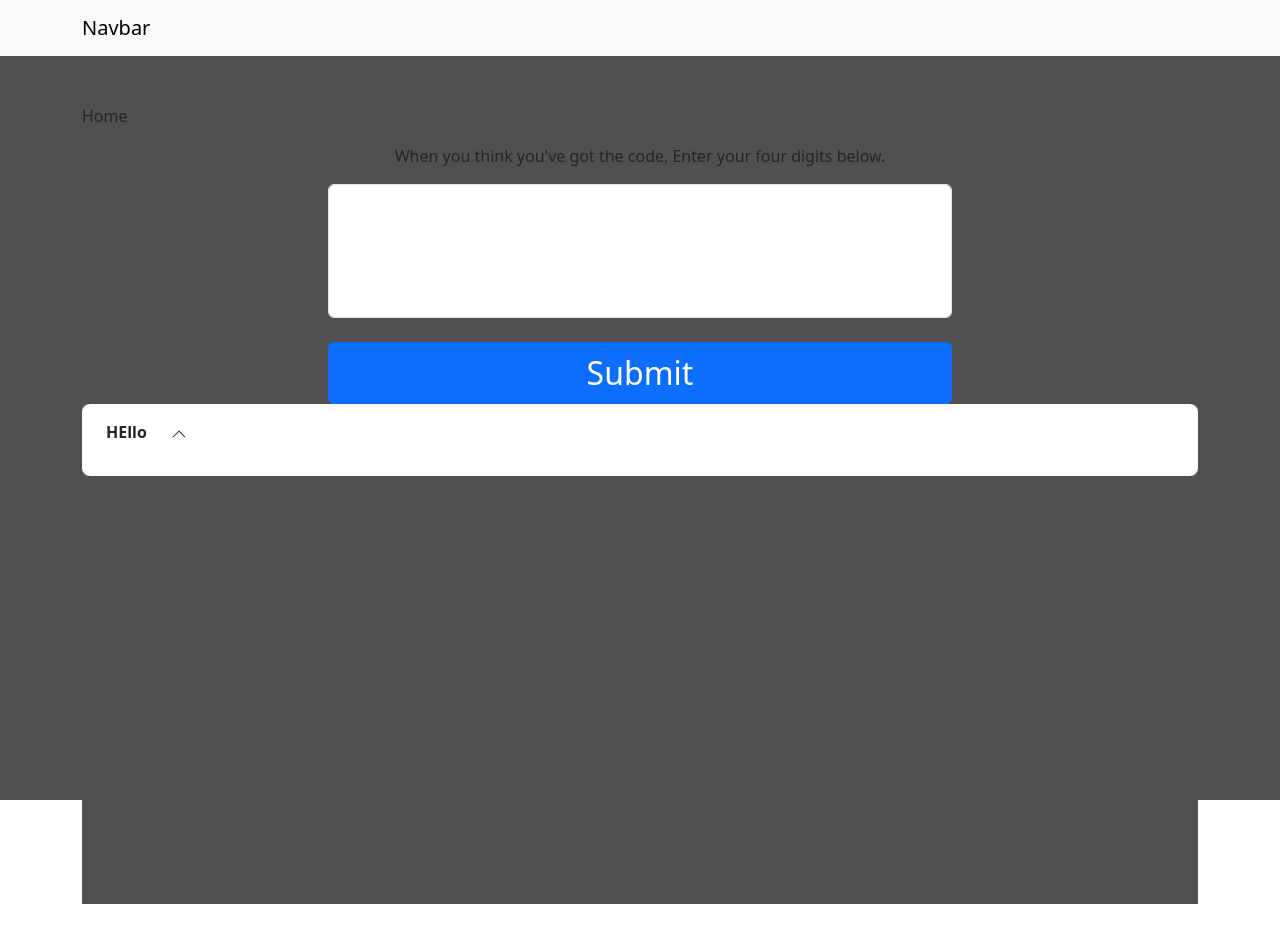
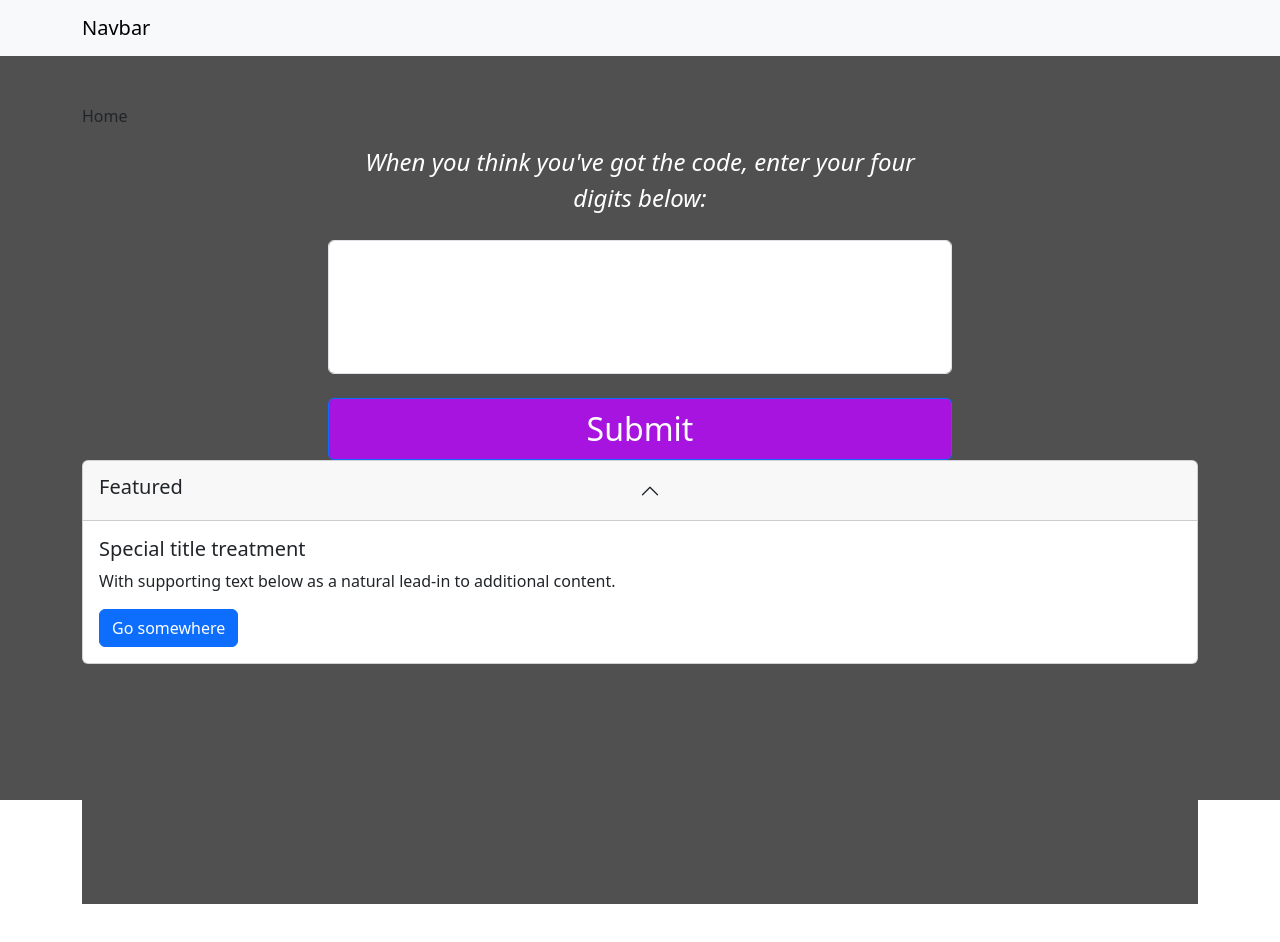
Before and after one commit to BethThomas141/curiosity-unboxed, a React (Create React App) app: page / in a window 1280 px wide. Shown: the top 942 px of the page. Built offline with nearby package versions, Linux system fonts and the light colour scheme.

Commit message:
add hint boxes

```diff
--- a/src/App.css
+++ b/src/App.css
@@ -4,7 +4,7 @@
     height: 100vh;
 }
 
-.code-input.form-control { color: coral !important;  font-size: 5em;
+.code-input.form-control { color: #a713df !important;  font-size: 5em;
     text-align: center; ;
     }
 
@@ -14,10 +14,38 @@
 
 .submit-button.btn {
     font-size: 2em;
+    background-color: #a713df;
     /*width: fit-content;*/
+
+
+}
+
+.submit-button.btn:hover {
+  background-color: #7e10aa;
+
+}
+
+.submit-button.btn:active {
+    background-color: #7e10aa !important;
+
 }
 
 .action-header:hover {
     cursor: pointer;
-    background-color: #d5d5d5;
 }
+
+.code-text {
+    color: white;
+    font-size: 24px;
+}
+
+.card-heading {
+    min-height: 3em;
+    align-items: center !important;
+    justify-content: center !important;
+}
+
+.card-heading:hover {
+    cursor: pointer;
+    color: #7e10aa;
+}
--- a/src/shared-components/CardWithArrow.jsx
+++ b/src/shared-components/CardWithArrow.jsx
@@ -1,40 +1,35 @@
 
 import { useState } from "react";
-import {ChevronDown, ChevronUp} from "react-bootstrap-icons";
-import {Col, Collapse, Row} from "react-bootstrap";
+import {CardHeading, ChevronDown, ChevronUp} from "react-bootstrap-icons";
+import {Button, Card, CardBody, CardHeader, Col, Collapse, Row} from "react-bootstrap";
 
 const CardWithArrow = ({ title, children }) => {
   const [showCard, setShowCard] = useState(true);
 
   return (
-    <div
-      className={"d-flex align-items-start px-4 pt-3 bg-white " +
-        (showCard ? "pb-3 " : "") +
-        "grey-border rounded-3"}
-    >
-      <div
-        className="w-auto action-header"
-        style={{padding: "16px", margin: "-16px"}}
-        onClick={() => setShowCard(!showCard)}
-      >
-          <Row className={"d-flex flex-row mb-3"}>
-            <Col>
-              <strong style={{fontSize: "16px"}}>{title}</strong>
-            </Col>
-            <Col className={"justify-content-end"}>
-                {showCard ? (
-                  <ChevronUp/>
-                ) : (
-                  <ChevronDown/>
-                )}
-            </Col>
-          </Row>
-      </div>
-      {/*<Collapse in={showCard}>*/}
-      {/*  <div className={"p-0 m-0"}>        <Row>*/}
-      {/*    Hello</Row></div>*/}
-      {/*</Collapse>*/}
-    </div>
+    <Card>
+      <CardHeader as="h5" className="card-heading d-flex" onClick={() => setShowCard(!showCard)}>
+        <Col>
+          <h5>Featured</h5>
+        </Col>
+<Col style={{display: 'flex'}} className={"float-end"} >
+  <ChevronUp className={"float-end"} />
+
+</Col>
+      </CardHeader>
+
+      <Collapse in={showCard}>
+        <div className="m-0 p-0">
+        <CardBody>
+        <Card.Title>Special title treatment</Card.Title>
+        <Card.Text>
+          With supporting text below as a natural lead-in to additional content.
+        </Card.Text>
+        <Button variant="primary">Go somewhere</Button>
+      </CardBody>
+        </div>
+      </Collapse>
+    </Card>
 
   )
     ;
--- a/src/shared-components/CodeInputBar.js
+++ b/src/shared-components/CodeInputBar.js
@@ -1,10 +1,12 @@
-import {Button, Col, Container, Form, Nav, Navbar, Row} from "react-bootstrap";
+import {Alert, Button, Col, Container, Form, Nav, Navbar, Row} from "react-bootstrap";
 import {useState} from "react";
 
 function CodeInputBar({ setShowSuccess }) {
   const [inputtedCode, setInputtedCode] = useState('');
+  const [incorrect, setIncorrect] = useState(false);
 
   const handleChange = (e) => {
+    setIncorrect(false)
     const value = e.target.value.replace(/[^0-9]/g, '');
     if (e.target.value.length <= 4) {
       setInputtedCode(value);
@@ -17,8 +19,10 @@ function CodeInputBar({ setShowSuccess }) {
     if (inputtedCode === '1234') {
       setShowSuccess(true)
       console.log('yay')
-    } else {
-      console.log('oh no!')
+    }
+
+    else {
+      setIncorrect(true)
     }
   };
 
@@ -27,8 +31,9 @@ function CodeInputBar({ setShowSuccess }) {
   return (
     <Container className={"d-flex justify-content-center "}>
       <div className="code-input-wrapper">
-        <p className="text-center">When you think you've got the code,
-          Enter your four digits below.</p>
+        <p className="text-center code-text pb-2"><em>When you think you've got the code,
+          enter your four digits below:</em></p>
+        {incorrect && <Alert variant={"danger"}>Oops, that's not quite right! Try again</Alert> }
 
         <Form className="mw-100" onSubmit={handleSubmit}>
           <Row className="pb-4"><Form.Control type={"number"}
```
